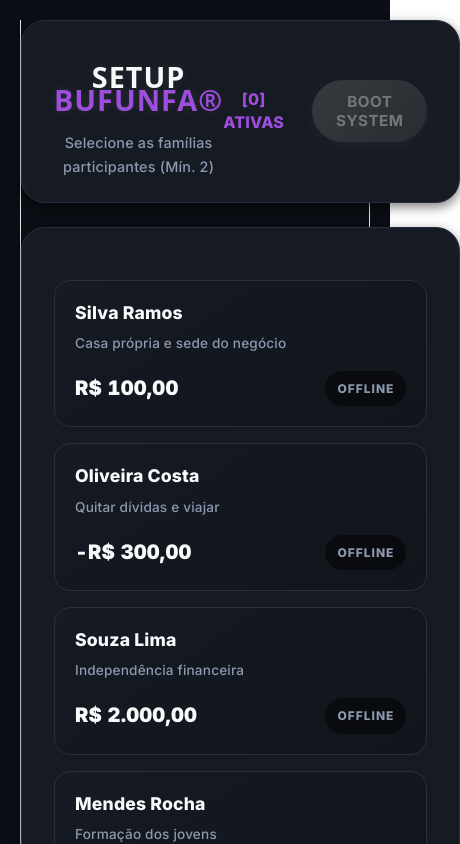
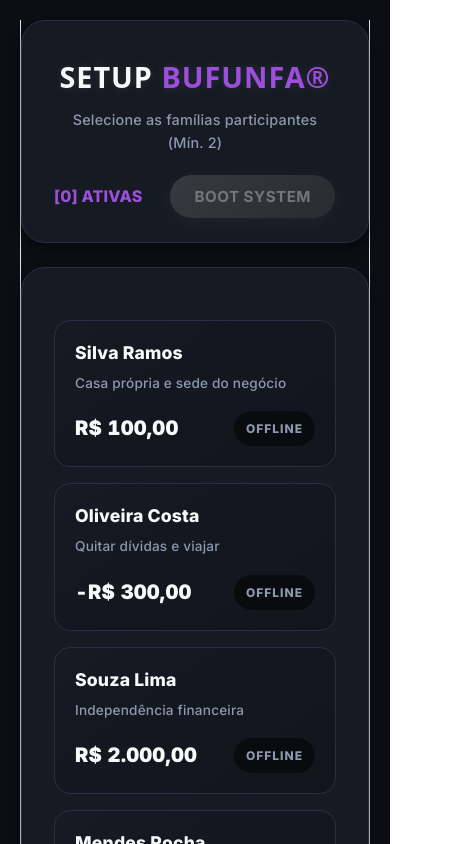
Before and after one commit to JLopes2024/app-bufunfa, a React (Vite) app: page / in a window 390 px wide. Shown: the top 844 px of the page, 460 px wide, since content can reach past the window. Built offline with nearby package versions, Linux system fonts and the light colour scheme.

Commit message:
Refactor header styles and add display-amount class
Updated header styles to allow wrapping and added display-amount class for responsive font size.

```diff
--- a/src/App.css
+++ b/src/App.css
@@ -46,10 +46,17 @@ button:active:not(:disabled) { transform: scale(0.95); }
 button:disabled { opacity: 0.4; cursor: not-allowed; filter: grayscale(100%); }
 
 /* Header */
-.header { display: flex; justify-content: space-between; align-items: center; background: var(--surface); padding: 24px 32px; border-radius: var(--radius-lg); box-shadow: var(--shadow-sm); margin-bottom: 24px; border: 1px solid var(--border-light); }
-.header h1 { font-size: 1.8rem; font-weight: 900; color: var(--text-main); text-transform: uppercase; letter-spacing: 1px; text-shadow: 0 0 10px rgba(255,255,255,0.1); }
+.header { display: flex; justify-content: space-between; align-items: center; flex-wrap: wrap; gap: 20px; background: var(--surface); padding: 24px 32px; border-radius: var(--radius-lg); box-shadow: var(--shadow-sm); margin-bottom: 24px; border: 1px solid var(--border-light); }.header h1 { font-size: 1.8rem; font-weight: 900; color: var(--text-main); text-transform: uppercase; letter-spacing: 1px; text-shadow: 0 0 10px rgba(255,255,255,0.1); }
 .header h1 span { color: var(--nu-purple); }
-.header-actions { display: flex; gap: 12px; align-items: center; }
+.header-actions { display: flex; gap: 12px; align-items: center; flex-wrap: wrap; }
+
+.display-amount {
+  font-size: clamp(2rem, 5vw, 3.5rem); /* Diminui sozinho em telas menores */
+  font-weight: 900;
+  letter-spacing: -1.5px;
+  margin-top: 12px;
+  line-height: 1; /* Previne que o número engula o texto de cima */
+}
 
 /* Buttons Premium */
 .btn { padding: 12px 24px; border-radius: 99px; border: none; font-weight: 700; font-size: 0.95rem; cursor: pointer; text-transform: uppercase; letter-spacing: 0.5px; }
```
